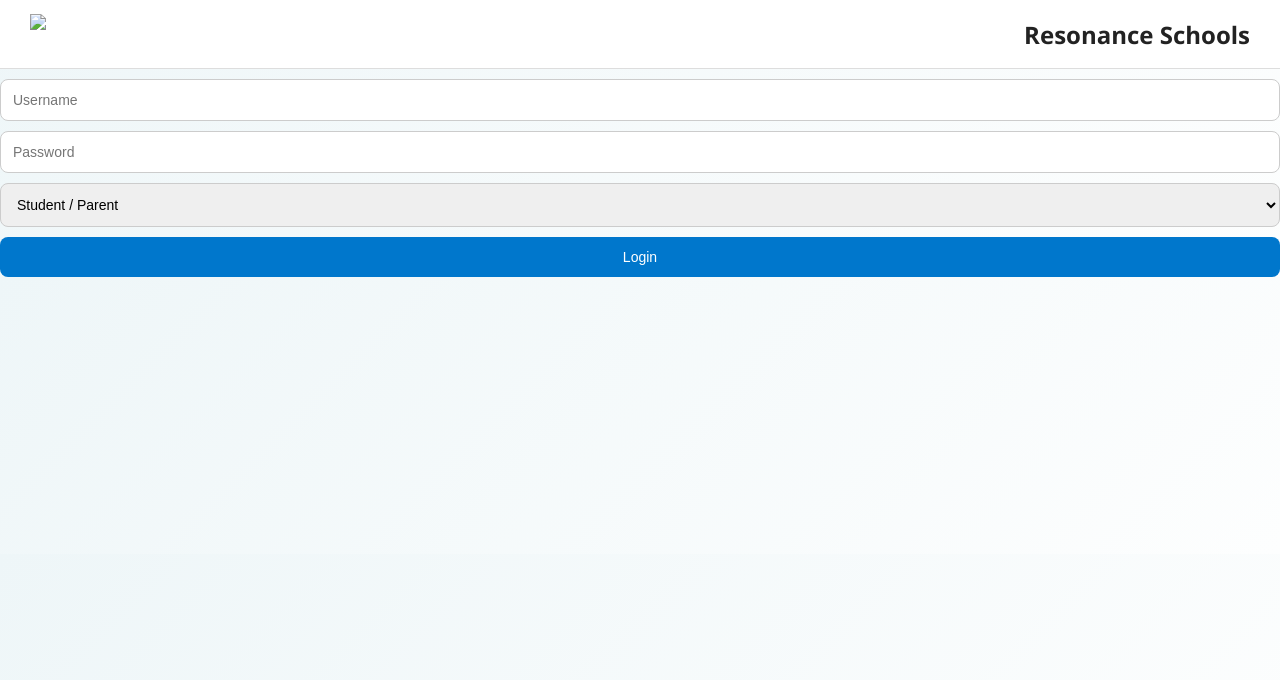
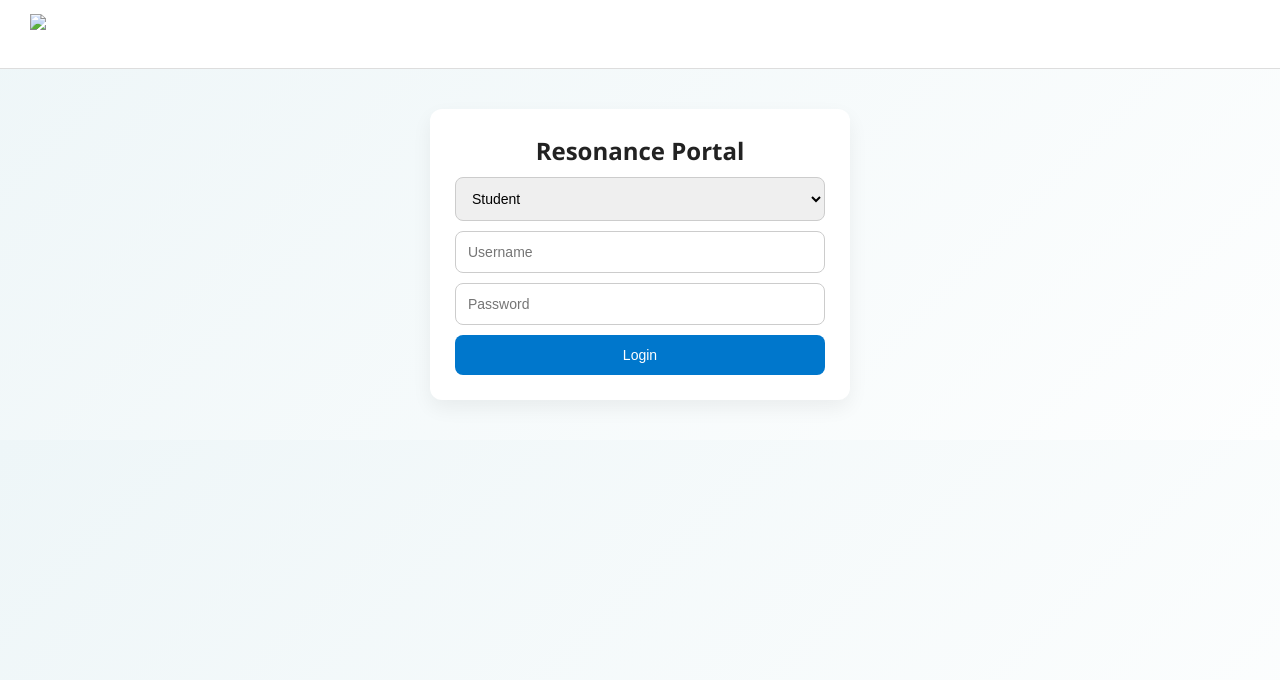
Before and after one commit to showrya-s/resonance_smartlearn_portal, a Flask app: page / in a window 1280 px wide. Shown: the top 680 px of the page. Run offline with Flask 3, Linux system fonts and the light colour scheme.

Commit message:
Update login.html

```diff
--- a/templates/login.html
+++ b/templates/login.html
@@ -1,25 +1,32 @@
 <!DOCTYPE html>
 <html>
 <head>
-    <title>Resonance Schools</title>
+    <title>Login | Resonance</title>
     <link rel="stylesheet" href="/static/style.css">
 </head>
 <body>
+
 <div class="header">
-        <img src="/static/logo.png" height="60">
-        <h2>Resonance Schools</h2>
+    <img src="/static/logo.png">
 </div>
 
-    <form method="post" class="login-box">
-        <input type="text" name="username" placeholder="Username" required>
-        <input type="password" name="password" placeholder="Password" required>
+<div class="container">
+    <div class="card" style="max-width:420px;margin:auto;">
+        <h2 style="text-align:center;">Resonance Portal</h2>
 
+        <form method="POST">
             <select name="role">
-            <option value="student">Student / Parent</option>
+                <option value="student">Student</option>
                 <option value="teacher">Teacher</option>
             </select>
 
+            <input name="username" placeholder="Username" required>
+            <input type="password" name="password" placeholder="Password" required>
+
             <button type="submit">Login</button>
         </form>
+    </div>
+</div>
+
 </body>
 </html>
```
Lines whose indentation alone changed are shown as unchanged.
